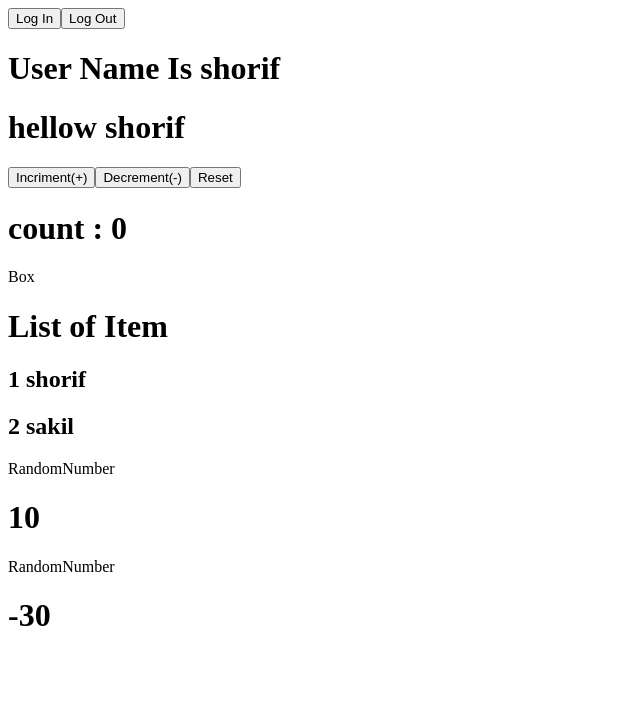
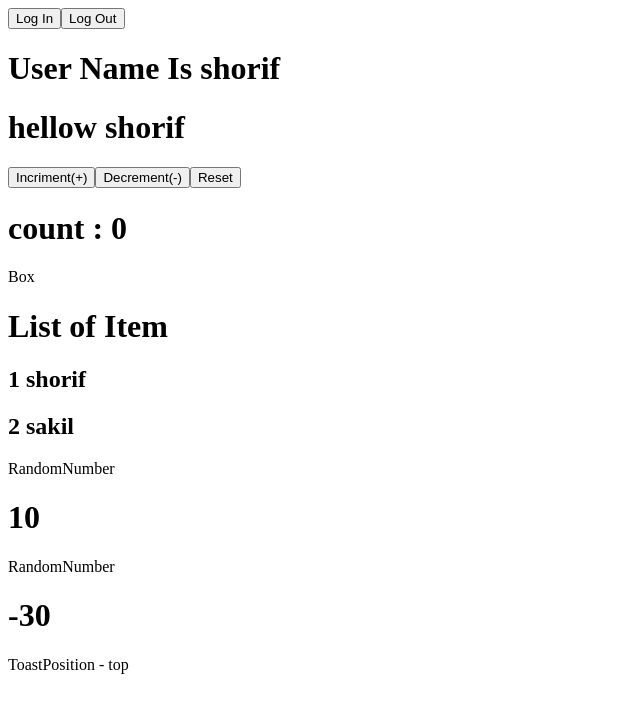
Before and after one commit to Md-Shorif-200/TypeScript-React-Practice-, a React (Vite) app: page / in a window 1280 px wide. Shown: the top 712 px of the page, without its empty margins (0-640 px from the left). Built offline with nearby package versions, Linux system fonts and the light colour scheme.

Commit message:
practice  - typeScript Template Literals type

```diff
--- a/src/App.tsx
+++ b/src/App.tsx
@@ -6,6 +6,7 @@ import Counter from './Components/Counter'
 import List from './Components/Generics/List'
 import Heading from './Components/Heading'
 import RandomNumber from './Components/Restriction/RandomNumber'
+import ToastPosition from './Components/TemplateLiterials/ToastPosition'
 import User from './Components/User'
 
 
@@ -45,6 +46,7 @@ function App() {
 
               <RandomNumber value={10} isPositive />
               <RandomNumber value={-30} isNegetive />
+               <ToastPosition position='top' />
     </>
   )
 }
--- /dev/null
+++ b/src/Components/TemplateLiterials/ToastPosition.tsx
@@ -0,0 +1,14 @@
+
+type HorizentalPosition =  "top" | "center" | "right";
+type verticalPosition = "top" | "center" | "bottom";
+
+type  toastProps = {
+    position  : Exclude<`${HorizentalPosition}-${verticalPosition}`,'center-center' | 'top-top'> | "center" | "top"
+}
+
+
+export default function ToastPosition({position}:toastProps) {
+  return (
+    <div>ToastPosition - {position} </div>
+  )
+}
```
